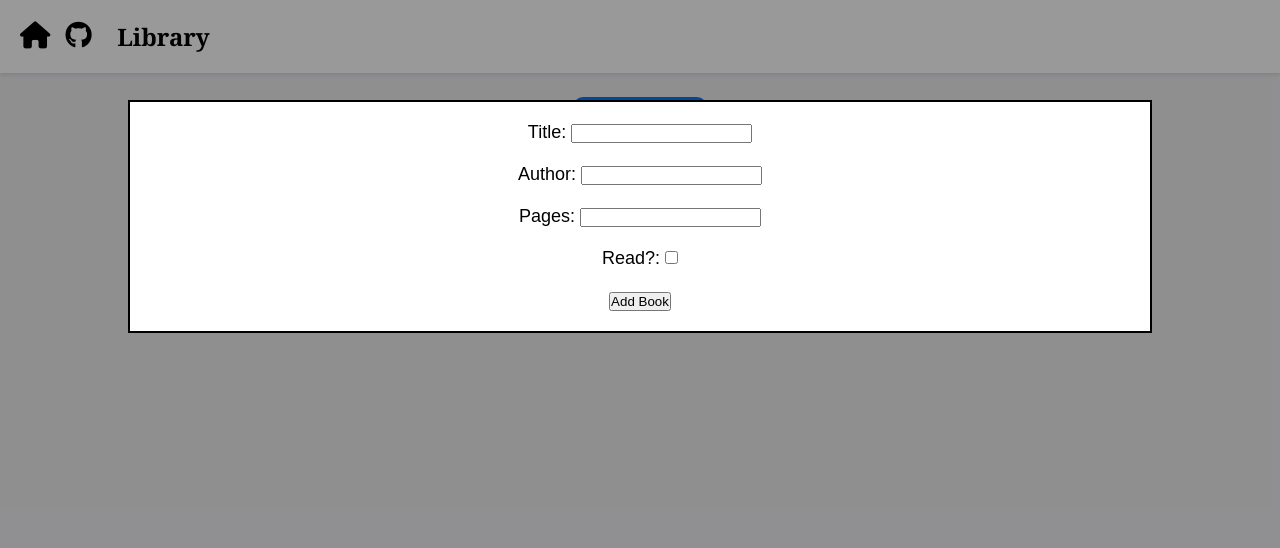
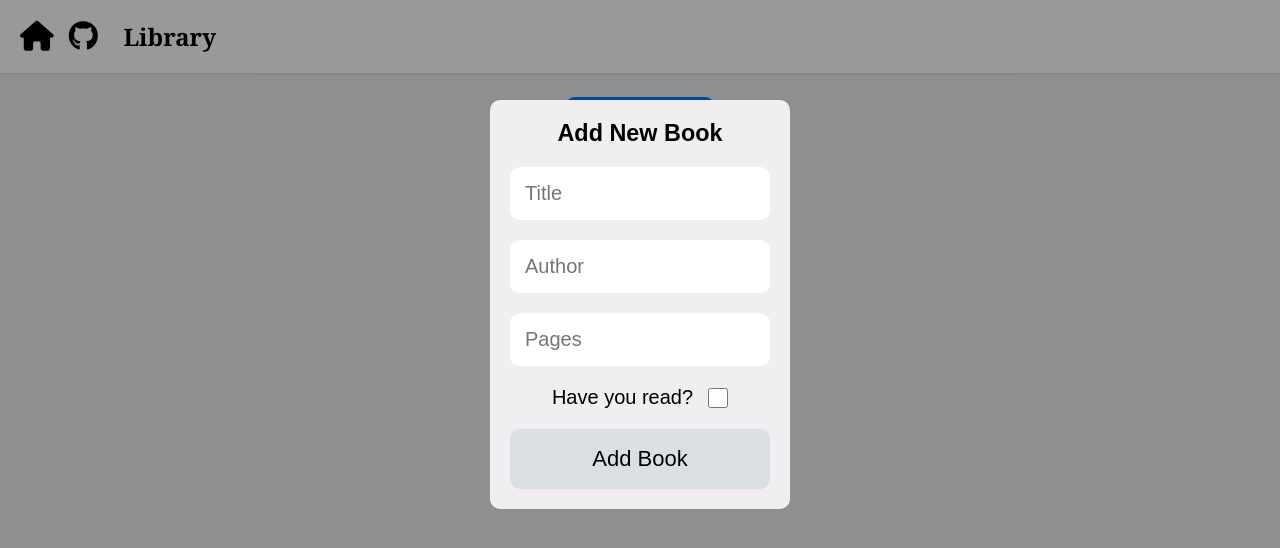
Before and after one commit to LionelP1/library-project, a plain HTML site: page index.html in a window 1280 px wide. Both pictures are taken after a click on the button "Add Book". Drawn offline with Linux system fonts and the light colour scheme.

Commit message:
Finished styles for popup

```diff
--- a/index.html
+++ b/index.html
@@ -28,21 +28,18 @@
         <div class="modal">
             <div class="modal-content">
                 <form id="bookForm" class="form">
-                    <label for="title">Title:</label>
-                    <input type="text" id="title" name="title" required><br><br>
-                    <label for="author">Author:</label>
-                    <input type="text" id="author" name="author" required><br><br>
-                    <label for="pages">Pages:</label>
-                    <input type="number" id="pages" name="pages" required><br><br>
-                    <label for="isRead">Read?:</label>
-                    <input type="checkbox" id="isRead" name="isRead"><br><br>
-                    <button type="submit">Add Book</button>
+                    <h3>Add New Book</h3>
+                    <input type="text" class="book-input" id ="title" name="title" required placeholder="Title">
+                    <input type="text" class="book-input" id ="author" name="author" required placeholder="Author">
+                    <input type="number" class="book-input" id ="pages" name="pages" required placeholder="Pages">
+                    <div class ="checkbox-div">
+                        <label for="isRead">Have you read?</label>
+                        <input type="checkbox" id="isRead">
+                    </div>
+                    <button class="card-button" type="submit">Add Book</button>
                 </form>
             </div>
         </div>
-
-
-
     </main>
 
 
--- a/script.js
+++ b/script.js
@@ -29,7 +29,7 @@ function addBookToLibrary(bookObject) {
         buttonText = 'Read';
     }
 
-    title.textContent = `Title: ${bookObject.title}`;
+    title.textContent = `Title: "${bookObject.title}"`;
     author.textContent = `Author: ${bookObject.author}`;
     pages.textContent = `Pages: ${bookObject.pages}`;
     readBtn.textContent = buttonText;
@@ -99,13 +99,9 @@ function handleFormSubmit (){
 
 
 
-
-
-
 const modal = document.querySelector(".modal");
 
 const addBook = document.querySelector(".bookBtn");
-
 
 
 addBook.addEventListener('click', () => {
--- a/styles.css
+++ b/styles.css
@@ -7,7 +7,7 @@
 body {
   background-color: #f0eef1;
   font-family: 'Poppins', sans-serif;
-  font-size: 18px;
+  font-size: 20px;
   font-weight: 500;
   word-wrap: break-word;
 }
@@ -64,7 +64,7 @@ header a {
   text-align: center;
   text-decoration: none;
   display: inline-block;
-  font-size: 16px;
+  font-size: 20px;
   margin: 4px 2px;
   cursor: pointer;
   border-radius: 10px;
@@ -80,17 +80,16 @@ header a {
     grid-template-columns: repeat(auto-fill, minmax(300px, 1fr));
     margin-top: 30px;
     gap: 30px;
-    max-width: 1200px;
+    max-width: 1500px;
     margin: 20px auto;
 }
 
 .book-card{
   display: flex;
   flex-direction: column;
-  justify-content: space-between;
   text-align: center;
-  font-size: 20px;
-  gap: 30px;
+  font-size: 22px;
+  gap: 20px;
   padding: 20px;
   border-radius: 10px;
   background-color: white;
@@ -98,6 +97,7 @@ header a {
 }
 
 .card-button{
+  width:100%;
   padding: 17px;
   border-radius: 10px;
   font-size:22px;
@@ -109,12 +109,6 @@ header a {
   opacity: 0.6;
 }
 
-
-
-
-
-
-
 .modal {
   display: none;
   position: fixed;
@@ -125,12 +119,51 @@ header a {
   height: 100%;
   overflow: auto;
   background-color: rgba(0,0,0,0.4);
-  }
+}
 
-  .modal-content {
-    background-color: white;
-    margin: 100px auto;
-    padding: 20px;
-    border: 2px solid black;
-    width: 80%;
-  }
+.modal-content {
+  background-color: #f0eef1;
+  margin:100px auto;
+  padding:20px;
+  width: 300px;
+  border-radius:10px;
+}
+
+.form{
+  display: flex;
+  flex-direction: column;
+  align-items: center;
+  gap: 20px;
+}
+
+
+.book-input {
+  width:100%;
+  border:none;
+  padding:15px;
+  font-size:20px;
+  border-radius:10px;
+
+}
+
+.checkbox-div {
+  display:flex;
+  width:100%;
+  gap:15px;
+  justify-content: center;
+  align-items: center;
+}
+
+#isRead {
+  height:20px;
+  width:20px;
+}
+
+.form-submit {
+  padding: 10px;
+  border-radius: 10px;
+  font-size:20px;
+  border:none;
+  background-color:#dbdfe4;
+  width:100%;
+}
```
